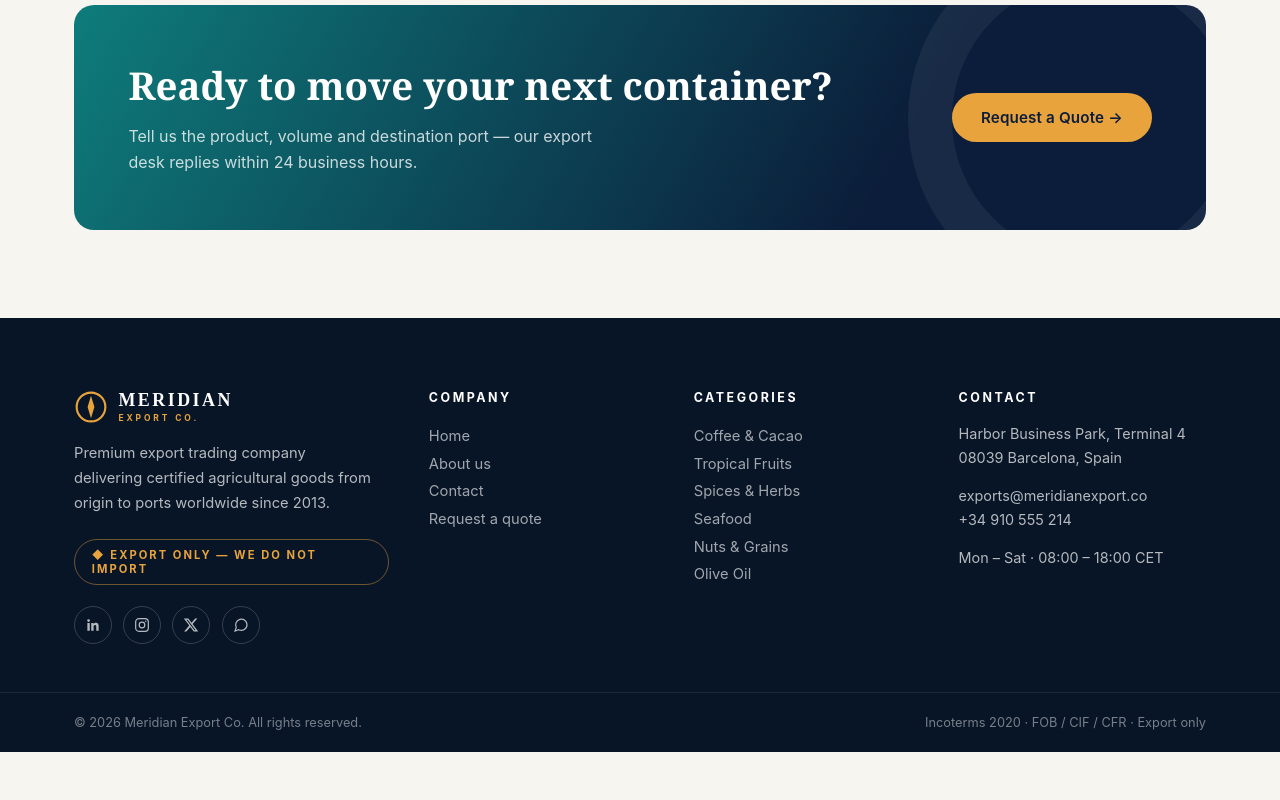
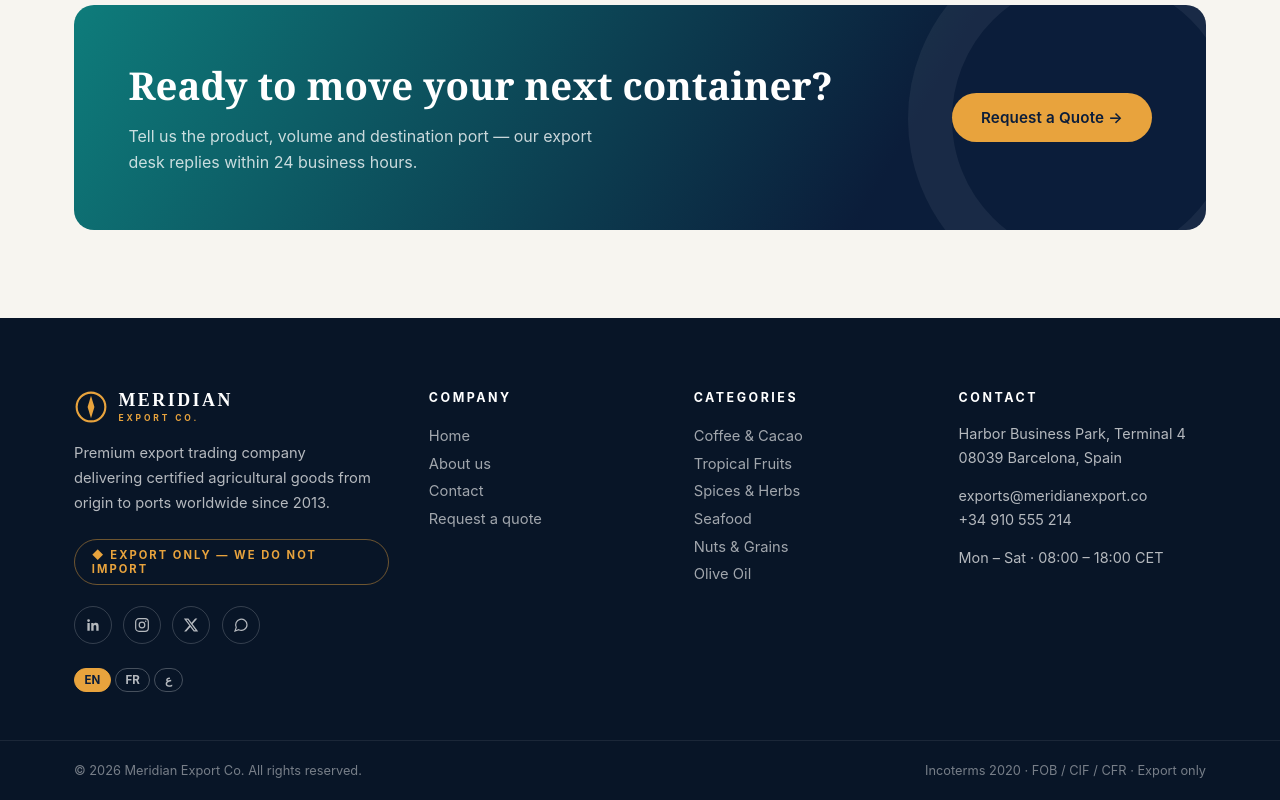
Before and after one commit to chakicheri/uniexport, a SvelteKit app: page / in a window 1280 px wide. Shown: the part 2643-3443 px from the top of the page. Before the commit the page ends 3395 px from the top, so only its background shows below. Built offline with nearby package versions, Linux system fonts and the light colour scheme; a small style sheet from the web is missing.

Commit message:
Add language switcher to footer

```diff
--- a/src/app.css
+++ b/src/app.css
@@ -392,3 +392,8 @@ html[lang='ar'] h1, html[lang='ar'] h2, html[lang='ar'] h3, html[lang='ar'] bloc
   .back-to-top { bottom: 1.2rem; right: 1.2rem; width: 44px; height: 44px; }
   [dir='rtl'] .back-to-top { right: auto; left: 1.2rem; }
 }
+/* ============ FOOTER LANG SWITCHER ============ */
+.footer-brand .lang-switcher {
+  margin-left: 0;
+  margin-top: 1.5rem;
+}
--- a/src/lib/components/footer.svelte
+++ b/src/lib/components/footer.svelte
@@ -1,6 +1,8 @@
 <script>
   import { categories, socials } from '$lib/data.js';
   import { t } from '$lib/i18n.js';
+  import LangSwitcher from '$lib/components/lang-switcher.svelte';
+
 </script>
 
 <footer class="footer">
@@ -20,6 +22,7 @@
           <button class="social" aria-label={s.label} title={s.label}>{@html s.svg}</button>
         {/each}
       </div>
+      <LangSwitcher />
     </div>
 
     <div>
```
